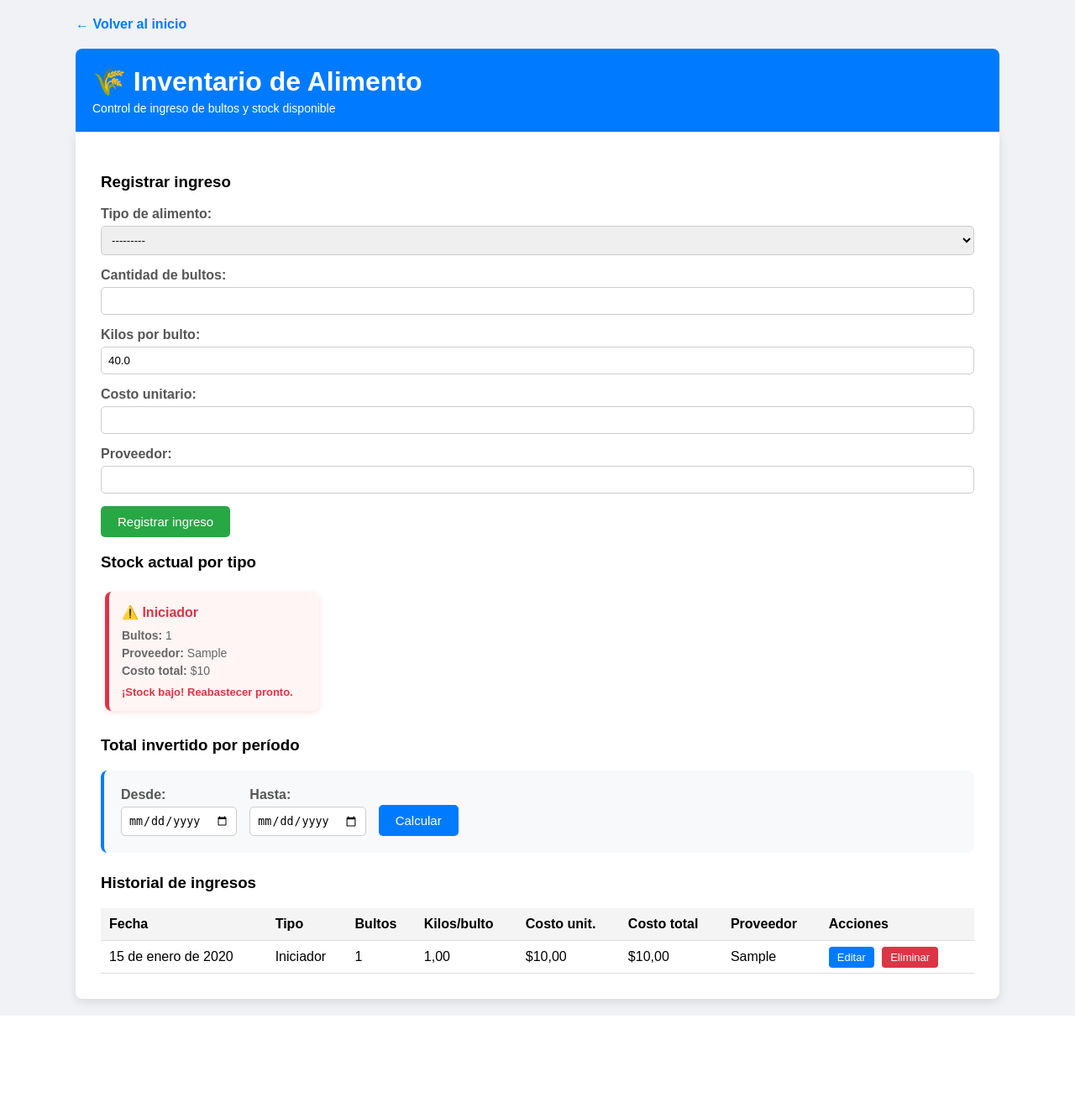
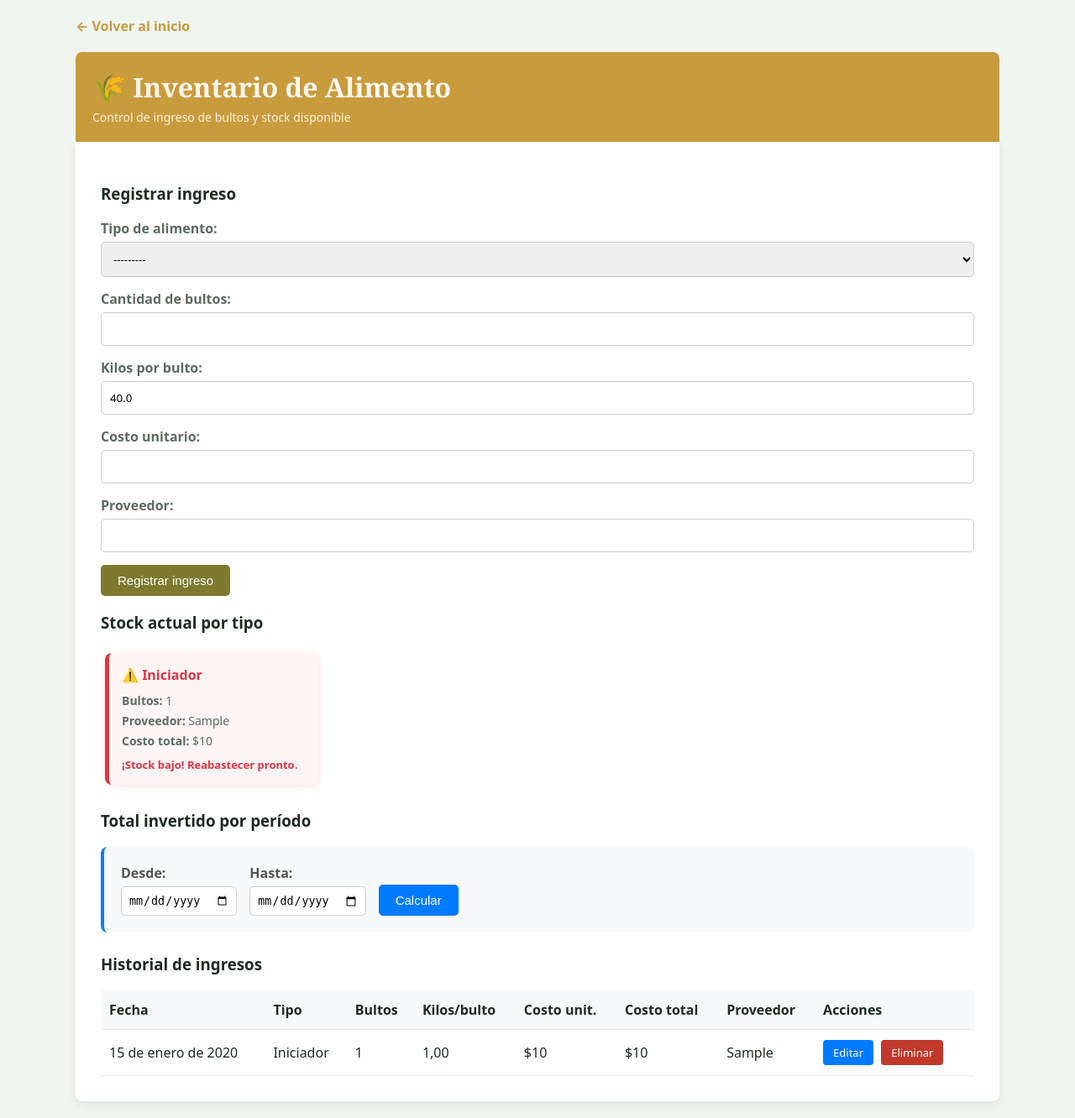
Before and after one commit to johancal30-ui/Galpon_Proyecto, a Django app: page /alimento/ in a window 1280 px wide. Shown: the whole page at 84% size. Before the commit the page ends 1210 px from the top, so only its background shows below. Run offline with Django 5.2, Linux system fonts and the light colour scheme; a user stored in the database is signed in; tables that the repository leaves empty hold one stand-in row (values such as "Sample post").

Commit message:
arreglo cifras puntos y paginas con colores iguales al home

```diff
--- a/Galpon_Proyecto/templates/alimento.html
+++ b/Galpon_Proyecto/templates/alimento.html
@@ -4,32 +4,36 @@
     <meta charset="UTF-8">
     <title>Inventario de Alimento - Galpón Proyecto</title>
     <style>
-        body { font-family: Arial, sans-serif; background: #f0f2f5; margin: 0; padding: 20px; }
+        body { font-family: system-ui, -apple-system, "Segoe UI", Roboto, Arial, sans-serif; background: #F1F5F0; margin: 0; padding: 20px; color: #1D2B22; }
         .page { max-width: 1100px; margin: auto; }
-        .volver { display: inline-block; margin-bottom: 20px; color: #007bff; text-decoration: none; font-weight: bold; }
-        .masthead { background: #007bff; color: white; padding: 20px; border-radius: 8px 8px 0 0; }
-        .masthead h1 { margin: 0; }
-        .masthead p { margin: 5px 0 0; font-size: 14px; }
-        .content { background: white; padding: 30px; border-radius: 0 0 8px 8px; box-shadow: 0 4px 12px rgba(0,0,0,0.1); }
+        .volver { display: inline-block; margin-bottom: 20px; color: #C89B3C; text-decoration: none; font-weight: bold; }
+        .volver:hover { text-decoration: underline; }
+        .masthead { background: #C89B3C; color: #FBF7EF; padding: 20px; border-radius: 8px 8px 0 0; }
+        .masthead h1 { margin: 0; font-family: Rockwell, "Roboto Slab", Georgia, serif; }
+        .masthead p { margin: 5px 0 0; font-size: 14px; color: #f8f1df; }
+        .content { background: white; padding: 30px; border-radius: 0 0 8px 8px; box-shadow: 0 4px 12px rgba(0,0,0,0.08); }
         .form-row { margin-bottom: 15px; }
-        label { display: block; margin-bottom: 5px; font-weight: bold; color: #555; }
-        .form-control { width: 100%; padding: 8px; border: 1px solid #ccc; border-radius: 5px; box-sizing: border-box; }
-        .btn { display: inline-block; padding: 10px 20px; background: #28a745; color: white; border: none; border-radius: 5px; cursor: pointer; font-size: 15px; text-decoration: none; }
-        .btn:hover { background: #218838; }
-        .error-campo { background: #f8d7da; color: #721c24; padding: 10px; border-radius: 5px; margin-bottom: 15px; font-size: 14px; border-left: 4px solid #dc3545; }
+        label { display: block; margin-bottom: 5px; font-weight: bold; color: #5B6B61; }
+        .form-control { width: 100%; padding: 10px; border: 1px solid #ccc; border-radius: 5px; box-sizing: border-box; font-family: inherit; }
+        .form-control:focus { outline: none; border-color: #C89B3C; box-shadow: 0 0 0 2px rgba(200, 155, 60, 0.2); }
+        .btn { display: inline-block; padding: 10px 20px; background: #7d7a2e; color: white; border: none; border-radius: 5px; cursor: pointer; font-size: 15px; text-decoration: none; transition: background 0.2s; }
+        .btn:hover { background: #63611f; }
+        .error-campo { background: #f8d7da; color: #721c24; padding: 10px; border-radius: 5px; margin-bottom: 15px; font-size: 14px; border-left: 4px solid #C0392B; }
         .messages { list-style: none; padding: 0; margin-bottom: 20px; }
         .messages li { padding: 10px; border-radius: 5px; margin-bottom: 5px; }
-        .messages .success { background: #d4edda; color: #155724; }
-        .messages .error { background: #f8d7da; color: #721c24; }
+        .messages .success { background: #d4edda; color: #155724; border-left: 4px solid #28a745; }
+        .messages .error { background: #f8d7da; color: #721c24; border-left: 4px solid #C0392B; }
         table { width: 100%; border-collapse: collapse; margin-top: 15px; }
-        th, td { padding: 10px; border-bottom: 1px solid #ddd; text-align: left; }
-        th { background: #f4f4f4; }
-        .accion { text-decoration: none; padding: 5px 10px; border-radius: 4px; color: white; font-size: 13px; margin-right: 5px; }
+        th, td { padding: 12px 10px; border-bottom: 1px solid #eaeaea; text-align: left; }
+        th { background: #f8f9fa; color: #1D2B22; font-weight: bold; }
+        .accion { text-decoration: none; padding: 6px 12px; border-radius: 4px; color: white; font-size: 13px; margin-right: 5px; display: inline-block; }
         .editar { background: #007bff; }
-        .eliminar { background: #dc3545; }
-        .stock-card { display: inline-block; padding: 15px; margin: 5px; border-radius: 8px; background: #f8f9fa; border-left: 4px solid #28a745; min-width: 180px; }
-        .stock-card h4 { margin: 0 0 5px; color: #333; }
-        .stock-card p { margin: 0; font-size: 14px; color: #666; }
+        .editar:hover { background: #b58930; }
+        .eliminar { background: #C0392B; }
+        .eliminar:hover { background: #a32e22; }
+        .stock-card { display: inline-block; padding: 15px; margin: 5px; border-radius: 8px; background: #f8f9fa; border-left: 4px solid #7d7a2e; min-width: 180px; }
+        .stock-card h4 { margin: 0 0 5px; color: #1D2B22; }
+        .stock-card p { margin: 0; font-size: 14px; color: #5B6B61; }
     </style>
 </head>
 <body>
@@ -93,11 +97,11 @@
                 <p style="margin: 10px 0 0; color: #dc3545; font-weight: bold; font-size: 13px;">¡Stock bajo! Reabastecer pronto.</p>
             </div>
         {% else %}
-            <div class="stock-card" style="min-width: 220px; background: white; border-left: 5px solid #28a745; padding: 15px; border-radius: 8px; box-shadow: 0 2px 6px rgba(0,0,0,0.08);">
-                <h4 style="margin: 0 0 10px; color: #28a745;">{{ item.tipo }}</h4>
-                <p style="margin: 5px 0;"><strong>Bultos:</strong> {{ item.total_bultos }}</p>
-                <p style="margin: 5px 0;"><strong>Proveedor:</strong> {{ item.proveedor|default:"Sin registrar" }}</p>
-                <p style="margin: 5px 0;"><strong>Costo total:</strong> ${{ item.costo_total|floatformat:0 }}</p>
+            <div class="stock-card" style="min-width: 220px; background: white; border-left: 5px solid #7d7a2e; padding: 15px; border-radius: 8px; box-shadow: 0 2px 6px rgba(0,0,0,0.08);">
+                <h4 style="margin: 0 0 10px; color: #7d7a2e;">{{ item.tipo }}</h4>
+                <p style="margin: 5px 0; color: #1D2B22;"><strong>Bultos:</strong> {{ item.total_bultos }}</p>
+                <p style="margin: 5px 0; color: #5B6B61;"><strong>Proveedor:</strong> {{ item.proveedor|default:"Sin registrar" }}</p>
+                <p style="margin: 5px 0; color: #1D2B22;"><strong>Costo total:</strong> ${{ item.costo_total_form }}</p>
             </div>
         {% endif %}
     {% empty %}
@@ -125,7 +129,7 @@
                 <div style="margin-top: 20px; padding: 15px; background: #d1ecf1; border-left: 4px solid #17a2b8; border-radius: 5px;">
                     <p style="margin: 0; font-size: 16px;">
                         <strong>Total invertido:</strong>
-                        <span style="color: #0c5460; font-size: 20px;">${{ total_invertido|floatformat:0 }}</span>
+                        <span style="color: #0c5460; font-size: 20px;">${{ total_invertido }}</span>
                     </p>
                     {% if fecha_desde and fecha_hasta %}
                         <p style="margin: 5px 0 0; font-size: 13px; color: #666;">
@@ -155,8 +159,8 @@
                     <td>{{ item.get_tipo_display }}</td>
                     <td>{{ item.cantidad_bultos }}</td>
                     <td>{{ item.kilos_por_bulto }}</td>
-                    <td>${{ item.costo_unitario }}</td>
-                    <td>${{ item.costo_total }}</td>
+                    <td>${{ item.costo_unit_form }}</td>
+                    <td>${{ item.costo_total_form }}</td>
                     <td>{{ item.proveedor }}</td>
                     <td>
                         <a class="accion editar" href="{% url 'editar_alimento' item.id %}">Editar</a>
--- a/Galpon_Proyecto/views.py
+++ b/Galpon_Proyecto/views.py
@@ -177,7 +177,8 @@ def registrar_venta(request):
                 error_manual = "El precio por cubeta es obligatorio."
             else:
                 try:
-                    precio_float = float(precio)
+                    precio_limpio = str(precio).replace(".", "").replace(",", ".")
+                    precio_float = float(precio_limpio)
                     if precio_float <= 0:
                         error_manual = "El precio debe ser mayor a cero."
                 except (ValueError, TypeError):
@@ -212,7 +213,6 @@ def registrar_venta(request):
             messages.success(request, f'Venta registrada. Total: ${venta.total}')
             return redirect('registrar_venta')
 
-    # Calcular stock disponible para mostrar siempre
     total_producido = RegistroProduccion.objects.aggregate(
         total=Sum('cantidad_cubetas')
     )['total'] or 0
@@ -221,13 +221,18 @@ def registrar_venta(request):
     )['total'] or 0
     stock_disponible = total_producido - total_vendido
 
-    # Ingresos del día
     hoy = timezone.now().date()
     ingresos_hoy = Venta.objects.filter(fecha=hoy).aggregate(
         total=Sum('total')
     )['total'] or 0
 
     ventas = Venta.objects.all()
+
+    ingresos_hoy = f"{int(ingresos_hoy):,}".replace(",", ".")
+    for v in ventas:
+        v.total_form = f"{int(v.total):,}".replace(",", ".")
+        v.precio_form = f"{int(v.precio_unitario):,}".replace(",", ".")
+
     return render(request, 'venta.html', {
         'form': form,
         'ventas': ventas,
@@ -263,7 +268,8 @@ def editar_venta(request, pk):
                 error_manual = "El precio por cubeta es obligatorio."
             else:
                 try:
-                    precio_float = float(precio)
+                    precio_limpio = str(precio).replace(".", "").replace(",", ".")
+                    precio_float = float(precio_limpio)
                     if precio_float <= 0:
                         error_manual = "El precio debe ser mayor a cero."
                 except (ValueError, TypeError):
@@ -410,7 +416,16 @@ def registrar_alimento(request):
         except Exception:
             total_invertido = None
 
-    # ESTE ES EL RETURN FINAL
+    if total_invertido is not None:
+        total_invertido = f"{int(total_invertido):,}".replace(",", ".")
+
+    for a in historial:
+        a.costo_unit_form = f"{int(a.costo_unitario):,}".replace(",", ".")
+        a.costo_total_form = f"{int(a.costo_total):,}".replace(",", ".")
+
+    for s in stock_por_tipo:
+        s['costo_total_form'] = f"{int(s['costo_total']):,}".replace(",", ".")
+
     return render(request, 'alimento.html', {
         'form': form,
         'stock_por_tipo': stock_por_tipo,
@@ -589,20 +604,16 @@ def registrar_gasto(request):
         total=Sum('monto')
     )['total'] or 0
 
-    # Costo real por cubeta
-    # Gastos operativos del mes + Costo de alimento del mes
     costo_alimento_mes = Alimento.objects.filter(
         fecha__year=hoy.year,
         fecha__month=hoy.month
     ).aggregate(total=Sum('costo_total'))['total'] or 0
 
-    # Cubetas producidas del mes
     cubetas_producidas = RegistroProduccion.objects.filter(
         fecha__year=hoy.year,
         fecha__month=hoy.month
     ).aggregate(total=Sum('cantidad_cubetas'))['total'] or 0
 
-    # Cálculo final
     costo_total_mes = gastos_mes + costo_alimento_mes
     if cubetas_producidas > 0:
         costo_por_cubeta = costo_total_mes / cubetas_producidas
@@ -611,7 +622,6 @@ def registrar_gasto(request):
 
     gastos = GastoOperativo.objects.all()
 
-        # Formatear números con punto de miles
     gastos_mes = f"{int(gastos_mes):,}".replace(",", ".")
     gastos_totales = f"{int(gastos_totales):,}".replace(",", ".")
 
```
Also changed, not shown: Galpon_Proyecto/templates/gasto.html (+23 -19 lines), Galpon_Proyecto/templates/home.html (+5 -5 lines), Galpon_Proyecto/templates/venta.html (+7 -7 lines).
